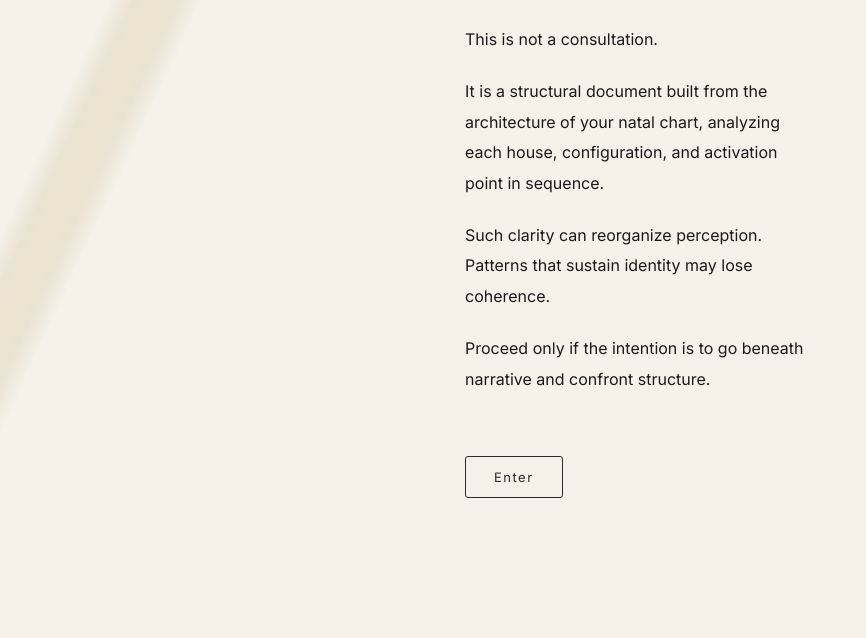
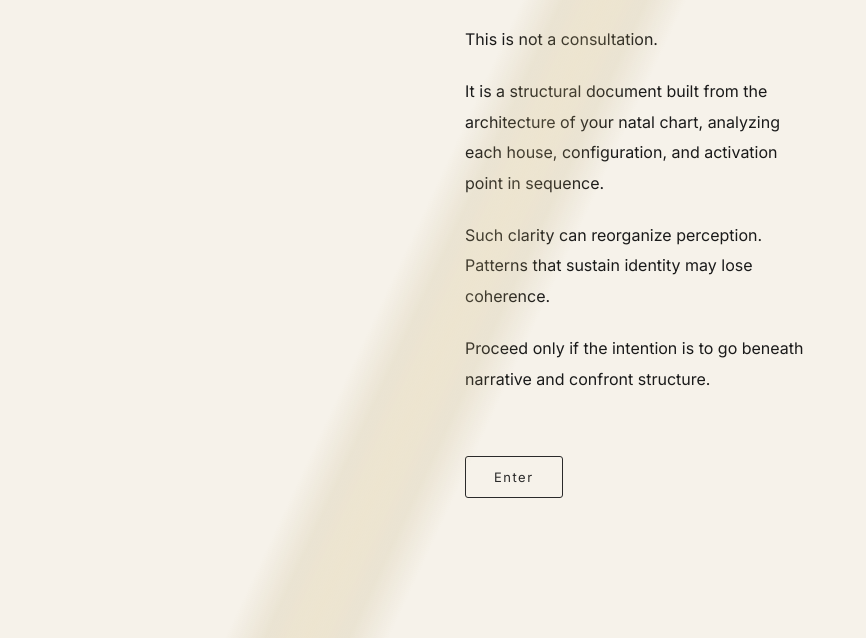
Before and after one commit to Ahlchimia/alchimia, a plain HTML site: page antesala.html in a window 1280 px wide. Shown: the part 202-840 px from the top of the page, without its empty margins (0-866 px from the left). Drawn offline with nearby package versions, Linux system fonts and the light colour scheme.

Commit message:
Update antesala.html

```diff
--- a/antesala.html
+++ b/antesala.html
@@ -22,7 +22,7 @@ body::after {
     position: fixed;
     top: -20%;
     left: -20%;
-    width: 50%;
+    width: 120%;
     height: 140%;
     background: linear-gradient(
         115deg,
```
